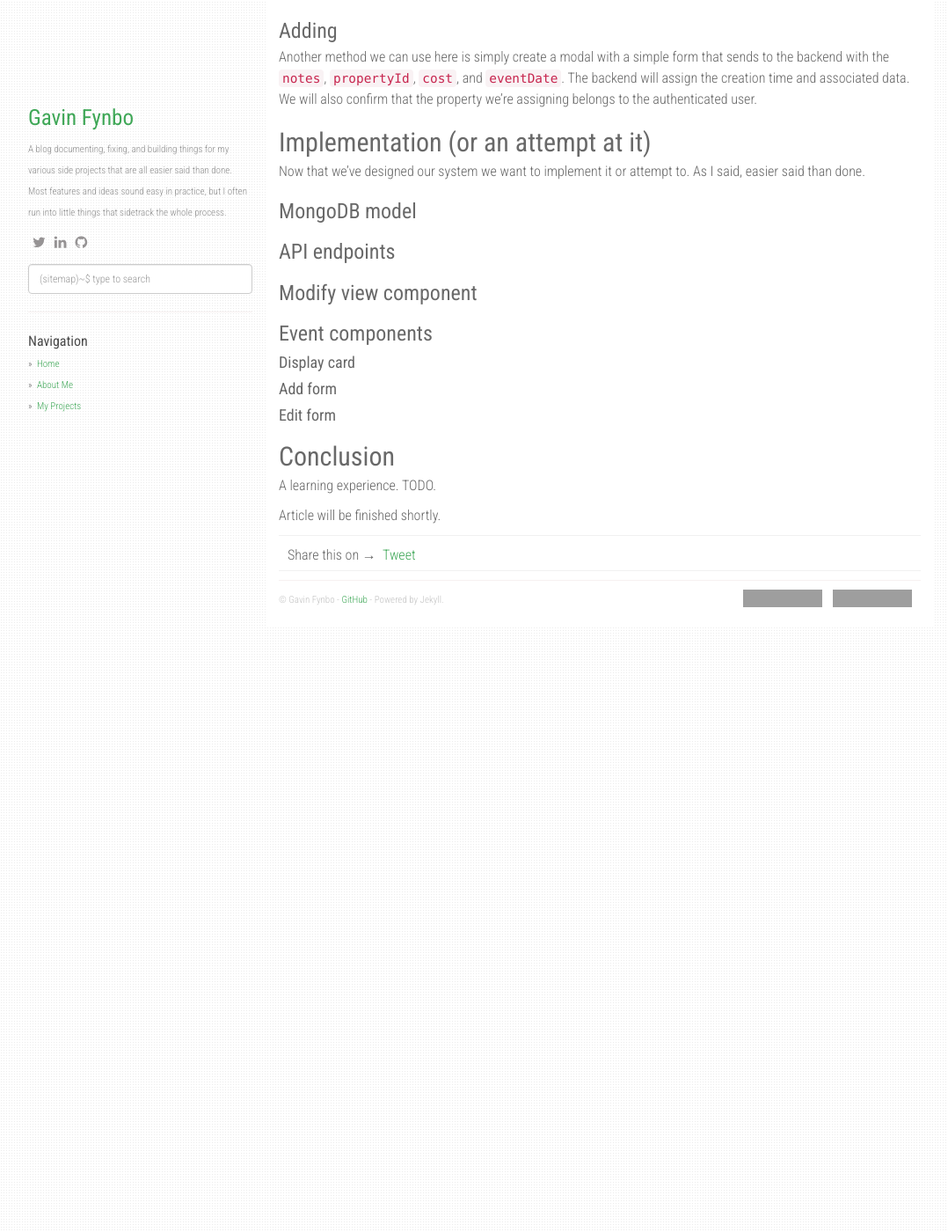
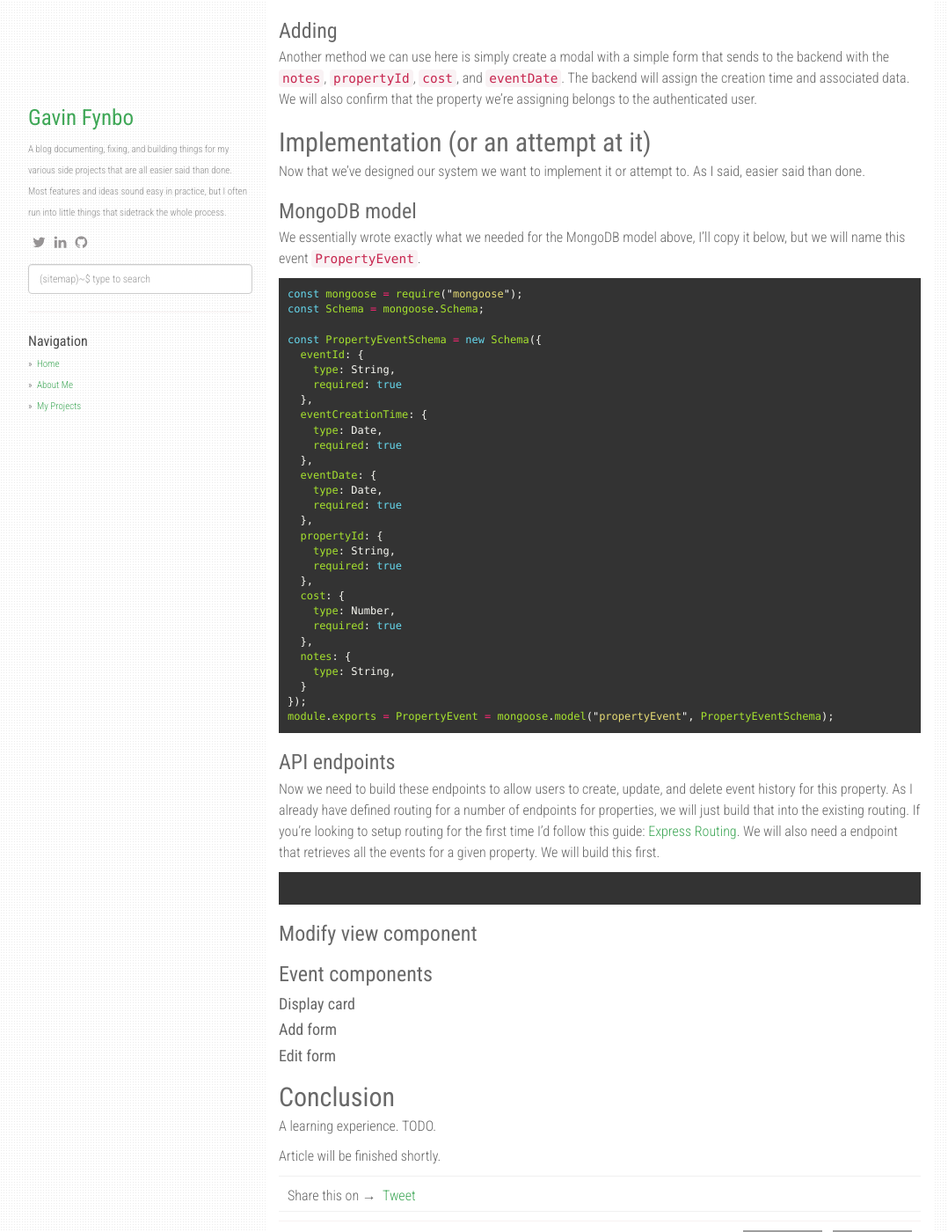
Before and after one commit to GFynbo/site, a Jekyll site: the page built from _posts/2020-05-07-making-an-event-history.md, in a window 1280 px wide and 1400 px high, scrolled down 1501 px. Shown: the whole window at 88% size, without its empty margins (53-1131 px from the left). Built offline with Jekyll 4.4.1, drawn with Linux system fonts in a browser that asks for light colours; nearby versions of some CDN libraries; comment, search, counter and statistics services are not loaded; grey boxes are pictures that could not be loaded.

Commit message:
Update blog

````diff
--- a/_posts/2020-05-07-making-an-event-history.md
+++ b/_posts/2020-05-07-making-an-event-history.md
@@ -77,9 +77,47 @@ Now that we've designed our system we want to implement it or attempt to. As I s
 
 ### MongoDB model
 
+We essentially wrote exactly what we needed for the MongoDB model above, I'll copy it below, but we will name this event `PropertyEvent`.
 
+```javascript
+const mongoose = require("mongoose");
+const Schema = mongoose.Schema;
+
+const PropertyEventSchema = new Schema({
+  eventId: {
+    type: String,
+    required: true
+  },
+  eventCreationTime: {
+    type: Date,
+    required: true
+  },
+  eventDate: {
+    type: Date,
+    required: true
+  },
+  propertyId: {
+    type: String,
+    required: true
+  },
+  cost: {
+    type: Number,
+    required: true
+  },
+  notes: {
+    type: String,
+  }
+});
+module.exports = PropertyEvent = mongoose.model("propertyEvent", PropertyEventSchema);
+```
 
 ### API endpoints
+
+Now we need to build these endpoints to allow users to create, update, and delete event history for this property. As I already have defined routing for a number of endpoints for properties, we will just build that into the existing routing. If you're looking to setup routing for the first time I'd follow this guide: [Express Routing](https://expressjs.com/en/guide/routing.html). We will also need a endpoint that retrieves all the events for a given property. We will build this first.
+
+```javascript
+
+```
 
 ### Modify view component
 
````
